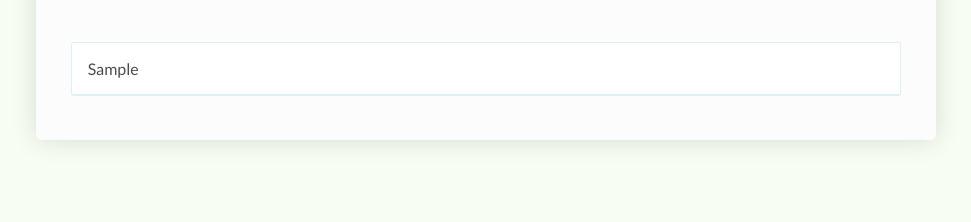
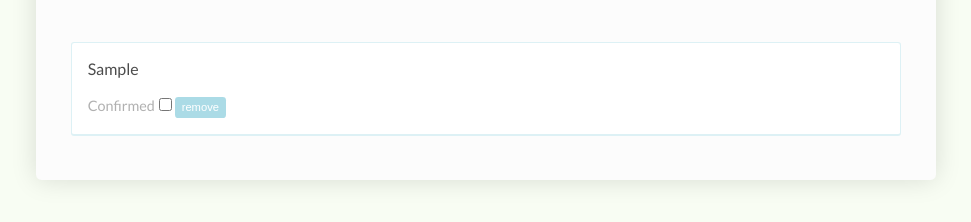
Before and after one commit to tal-dev/rsvp-app, a plain HTML site: page index.html in a window 1280 px wide. Both pictures are taken after typing "Sample" into the empty fields and a click on the button "Submit". Shown: the part 420-642 px from the top of the page, without its empty margins (154-1125 px from the left). Drawn offline with Linux system fonts and the light colour scheme.

Commit message:
added submit and remove functionality

```diff
--- a/app.js
+++ b/app.js
@@ -1,12 +1,40 @@
 const form = document.querySelector('#registrar');
 const input = form.querySelector('input');
+const ul = document.querySelector('#invitedList');
 
  form.addEventListener('submit', (e) => {
+
      e.preventDefault();
      const text = input.value;
-     const ul = document.querySelector('#invitedList');
+     input.value = '';
+
      const li = document.createElement('li');
      ul.appendChild(li);
      li.textContent = text;
-     input.value = '';
+
+     let label = document.createElement('label');
+     label.textContent = 'Confirmed';
+     let checkbox = document.createElement('input');
+     checkbox.type = 'checkbox';
+     label.appendChild(checkbox);
+     li.appendChild(label);
+
+     let removeButton = document.createElement('button');
+     removeButton.textContent = 'remove';
+     label.appendChild(removeButton);
+
+     ul.appendChild(li);
  });
+
+ ul.addEventListener('change', (e) => {
+     let checkbox = e.target;
+     let checked = checkbox.checked;
+     let listItem = checkbox.parentNode.parentNode;
+
+     if(checked) {
+        listItem.className = 'responded';
+     }
+     else {
+         listItem.className = '';
+     }
+ });
```
Also changed, not shown: index.html (+1 -5 lines).
